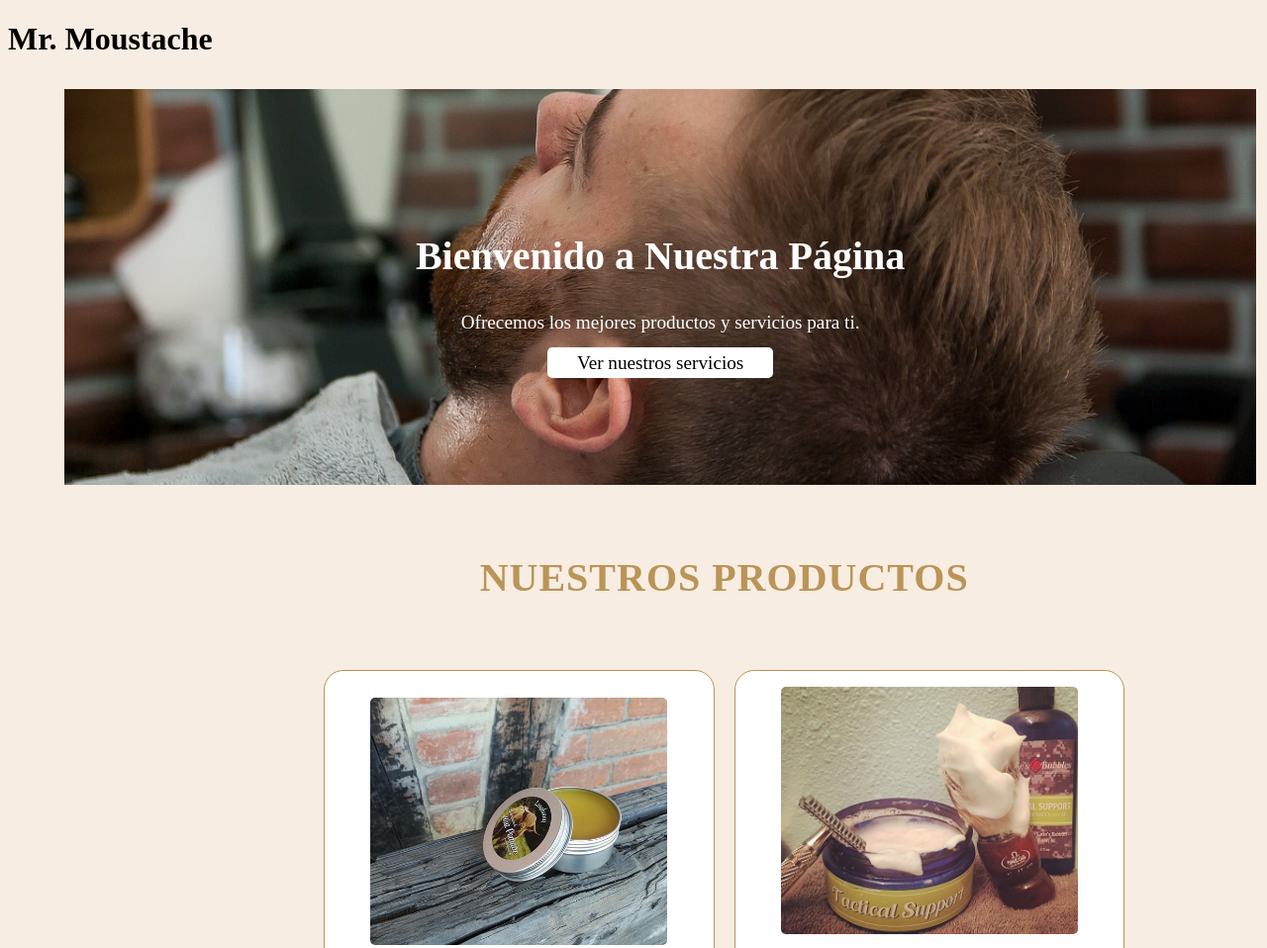
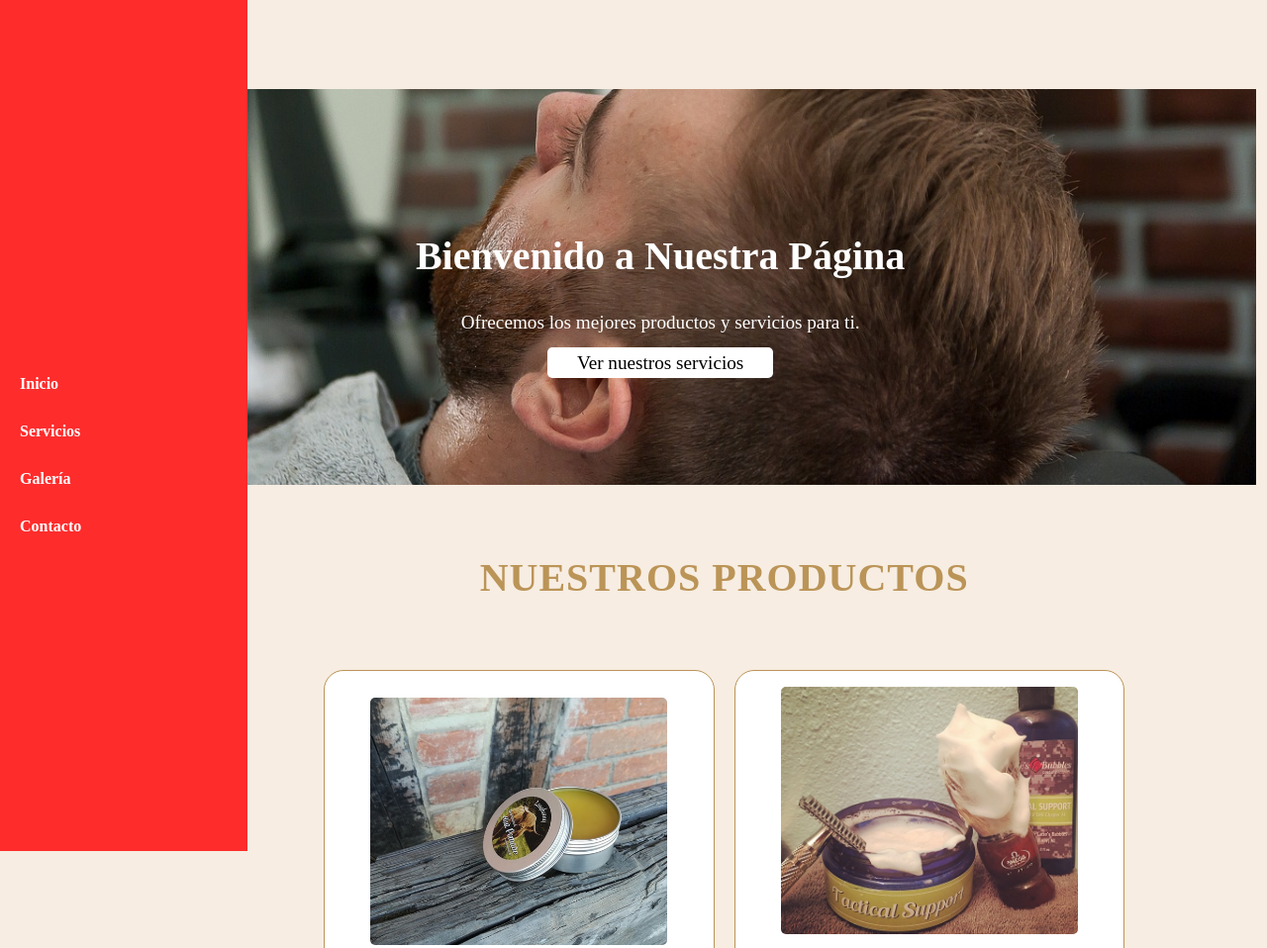
Before and after one commit to Stefi2222/Peluqueria, a website: page index.html in a window 1280 px wide. Shown: the top 958 px of the page at 99% size. Drawn offline with Linux system fonts and the light colour scheme; no server answers.

Commit message:
Update styles.css

```diff
--- a/styles.css
+++ b/styles.css
@@ -75,7 +75,7 @@ header {
 .sidebar {
   position: fixed;
   top: 0;
-  left: -250px; /* Oculto por defecto */
+  left: 0px; /* Oculto por defecto */
   width: 250px;
   height: 100%;
   background-color: #ff2c2c;
```
